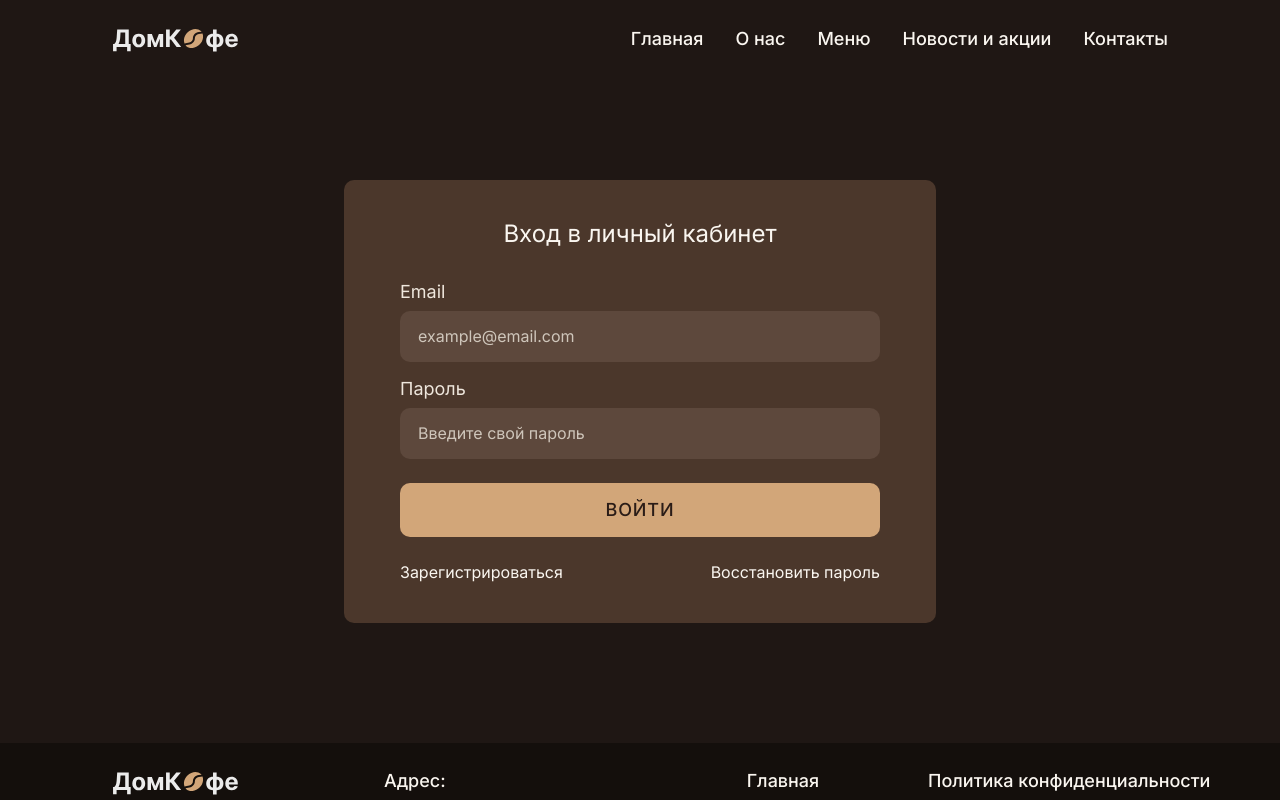
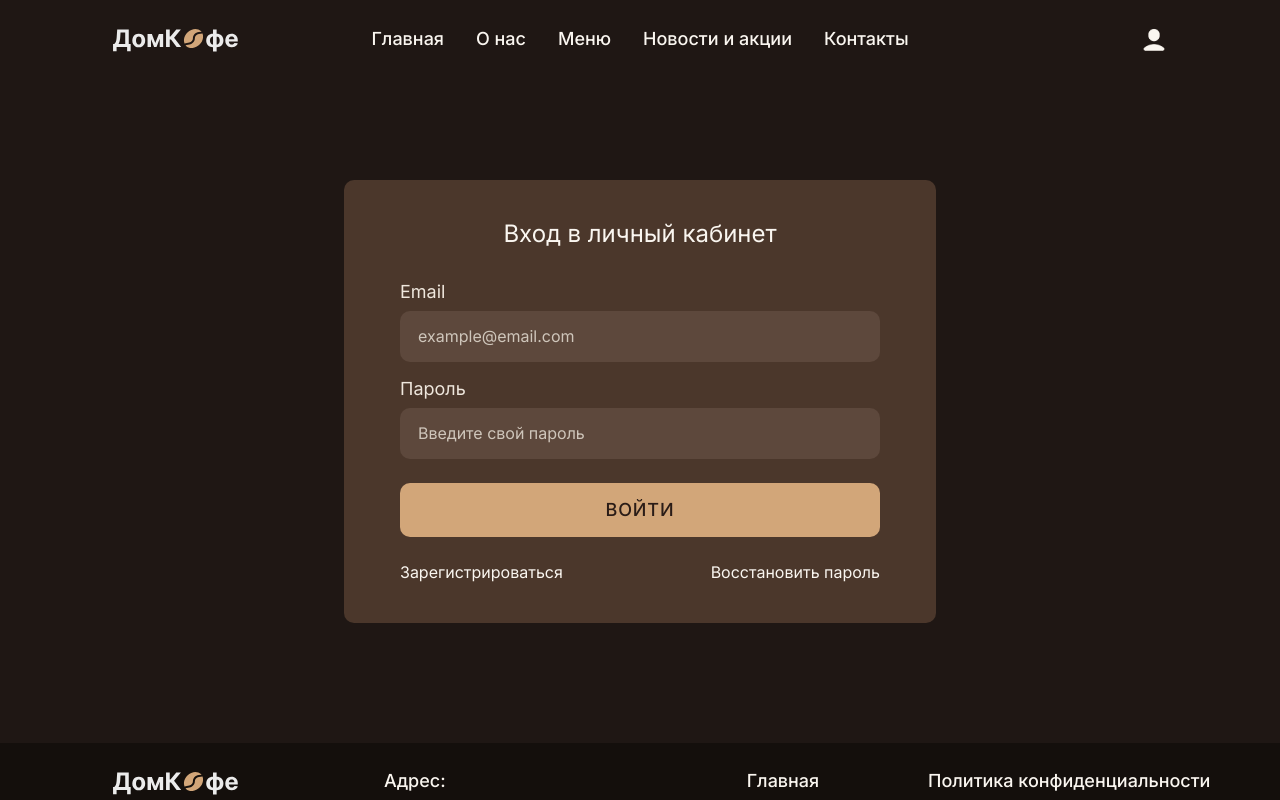
Before and after one commit to JackieKudymova/coffeecafe, a React (Vite) app in the folder coffeecafe/: page /login in a window 1280 px wide. Shown: the top 800 px of the page. Built offline with nearby package versions, Linux system fonts and the light colour scheme.

Commit message:
feat(frontend): шапка с личным кабинетом и промо-блок для гостей на главной

```diff
--- /dev/null
+++ b/coffeecafe/src/components/AuthPromoSection.tsx
@@ -0,0 +1,60 @@
+/*
+  AuthPromoSection — промо-блок «Личный кабинет» перед PromoSection на главной.
+
+  Тёмно-коричневый фон #4b372b (brown-footer), весь контент по центру.
+  Размеры заголовка/подзаголовка/отступов — по фреймам Figma:
+    мобилка  — HF_phone_main.Group 1722.news
+    планшет  — macets_ipad.Hf_ipad_main.Group 1773 (но выравнивание центрируем,
+               как на десктопе — по требованию заказчика)
+    десктоп  — HF_desktop_main.news
+
+  Кнопка ведёт на /login и подписана «ВОЙТИ».
+  Ширина кнопки на каждом разрешении совпадает с hero-кнопкой того же экрана:
+    mobile 358×67, tablet 386×67, desktop 280×54.
+*/
+
+import { Link } from 'react-router-dom'
+
+function AuthPromoSection() {
+  return (
+    <section className="bg-[#4b372b]">
+      <div
+        className="
+          px-4 lg:px-16 xl:px-28
+          py-[84px] md:py-20 lg:py-[95px]
+          flex flex-col items-center text-center
+        "
+      >
+        <h2 className="font-heading font-semibold text-cream text-[28px] md:text-[32px] lg:text-[36px] leading-tight">
+          Личный кабинет с постоянной скидкой
+        </h2>
+
+        <p className="text-cream-dark text-base md:text-[17px] lg:text-lg leading-[19px] md:leading-[21px] lg:leading-[22px] mt-6 lg:mt-8 max-w-[358px] md:max-w-[483px] lg:max-w-[526px]">
+          Зарегистрируйтесь и получите личный кабинет с постоянной скидкой.
+          Ваш индивидуальный номер — всегда с вами и работает при каждом заказе
+        </p>
+
+        {/* Ширина кнопки = hero-кнопка соответствующего разрешения */}
+        <Link
+          to="/login"
+          className="
+            inline-flex items-center justify-center
+            mt-10 md:mt-14 lg:mt-9
+            bg-brown-button text-brown-dark font-medium rounded-[10px]
+            uppercase tracking-wider transition-colors
+            hover:bg-brown-button-hover active:bg-brown-button-active
+            focus-visible:outline-none focus-visible:ring-2 focus-visible:ring-cream/50 focus-visible:ring-offset-2 focus-visible:ring-offset-[#4b372b]
+            text-base lg:text-lg
+            w-[358px] h-[67px]
+            md:w-[386px] md:h-[67px]
+            lg:w-[280px] lg:h-[54px]
+          "
+        >
+          Войти
+        </Link>
+      </div>
+    </section>
+  )
+}
+
+export default AuthPromoSection
--- a/coffeecafe/src/components/Header.tsx
+++ b/coffeecafe/src/components/Header.tsx
@@ -9,19 +9,14 @@
 
 import { useEffect } from 'react'
 import { createPortal } from 'react-dom'
-import { NavLink } from 'react-router-dom'
+import { NavLink, useLocation } from 'react-router-dom'
 import logo from '../assets/images/logo.svg'
+import userIcon from '../assets/images/User Male.png'
+import { getUserToken } from '../services/authService'
 
 /* Десктопная навигация включает "Главная", мобильная — нет (по макету) */
 const desktopLinks = [
   { label: 'Главная', href: '/' },
-  { label: 'О нас', href: '/about' },
-  { label: 'Меню', href: '/menu' },
-  { label: 'Новости и акции', href: '/news' },
-  { label: 'Контакты', href: '/contacts' },
-]
-
-const mobileLinks = [
   { label: 'О нас', href: '/about' },
   { label: 'Меню', href: '/menu' },
   { label: 'Новости и акции', href: '/news' },
@@ -34,6 +29,23 @@ interface HeaderProps {
 }
 
 function Header({ isMenuOpen, onToggleMenu }: HeaderProps) {
+  /*
+    Куда ведёт «Личный кабинет»: если уже есть токен — сразу в /lk,
+    иначе — на страницу входа. useLocation триггерит ре-рендер при смене
+    маршрута, чтобы после логина (navigate('/lk')) кнопка обновилась.
+  */
+  useLocation()
+  const lkHref = getUserToken() ? '/lk' : '/login'
+
+  /* На планшете/мобилке «Личный кабинет» — пункт меню (иконки в header нет, по макету). */
+  const mobileLinks = [
+    { label: 'О нас', href: '/about' },
+    { label: 'Меню', href: '/menu' },
+    { label: 'Новости и акции', href: '/news' },
+    { label: 'Контакты', href: '/contacts' },
+    { label: 'Личный кабинет', href: lkHref },
+  ]
+
   useEffect(() => {
     if (!isMenuOpen) return
 
@@ -130,9 +142,19 @@ function Header({ isMenuOpen, onToggleMenu }: HeaderProps) {
     <>
       {/* Шапка — всегда поверх контента */}
       <header className="absolute top-0 left-0 w-full z-50">
-        <div className="flex items-center justify-between px-4 lg:px-16 xl:px-28 py-4 lg:py-6">
+        {/*
+          Мобилки/планшет: flex c justify-between (логотип слева, бургер справа).
+          Десктоп: 3 колонки (логотип слева — меню по центру — иконка ЛК справа),
+          по макету HF_desktop_main.hero.header.
+        */}
+        {/*
+          Десктоп: 3 колонки 1fr-auto-1fr — крайние равны, средняя по контенту,
+          поэтому меню стоит ровно по центру фрейма (как в Figma 380:1298) и
+          не сжимается, что иначе ломало бы перенос «О нас».
+        */}
+        <div className="flex items-center justify-between lg:grid lg:grid-cols-[1fr_auto_1fr] px-4 lg:px-16 xl:px-28 py-4 lg:py-6">
           {/* Логотип — SVG, адаптивный размер: 106×25 мобилка, 120×27 планшет, 127×29 десктоп */}
-          <a href="/">
+          <a href="/" className="lg:justify-self-start">
             <img
               src={logo}
               alt="ДомКофе"
@@ -140,8 +162,8 @@ function Header({ isMenuOpen, onToggleMenu }: HeaderProps) {
             />
           </a>
 
-          {/* Десктопная навигация */}
-          <nav className="hidden lg:flex gap-4 lg:gap-8">
+          {/* Десктопная навигация — центральная колонка */}
+          <nav className="hidden lg:flex gap-4 lg:gap-8 lg:justify-self-center">
             {desktopLinks.map((link) => (
               <NavLink
                 key={link.label}
@@ -154,7 +176,33 @@ function Header({ isMenuOpen, onToggleMenu }: HeaderProps) {
             ))}
           </nav>
 
-          {/* Бургер-кнопка (только мобилки) */}
+          {/*
+            Иконка «Личный кабинет» → /login, правая колонка.
+            Состояния — как у пунктов меню (text-cream → hover/active: text-brown-button).
+            Используем CSS-маску, чтобы цвет PNG-иконки управлялся через bg-current.
+          */}
+          <NavLink
+            to={lkHref}
+            aria-label="Личный кабинет"
+            className="hidden lg:inline-flex shrink-0 lg:justify-self-end text-cream transition-colors hover:text-brown-button active:text-brown-button focus-visible:outline-none focus-visible:ring-2 focus-visible:ring-cream/50 focus-visible:rounded-sm"
+          >
+            <span
+              aria-hidden
+              className="block h-7 w-7 bg-current"
+              style={{
+                WebkitMaskImage: `url(${userIcon})`,
+                maskImage: `url(${userIcon})`,
+                WebkitMaskRepeat: 'no-repeat',
+                maskRepeat: 'no-repeat',
+                WebkitMaskPosition: 'center',
+                maskPosition: 'center',
+                WebkitMaskSize: 'contain',
+                maskSize: 'contain',
+              }}
+            />
+          </NavLink>
+
+          {/* Бургер-кнопка (только мобилки/планшет) */}
           <button
             type="button"
             className="lg:hidden text-cream transition-colors hover:text-brown-button focus-visible:outline-none focus-visible:ring-2 focus-visible:ring-cream/50 rounded-sm"
--- a/coffeecafe/src/pages/HomePage.tsx
+++ b/coffeecafe/src/pages/HomePage.tsx
@@ -4,6 +4,7 @@ import HeroSection from '../components/HeroSection'
 import AboutSection from '../components/AboutSection'
 import WhyUsSection from '../components/WhyUsSection'
 import MenuSection from '../components/MenuSection'
+import AuthPromoSection from '../components/AuthPromoSection'
 import PromoSection from '../components/PromoSection'
 import GallerySection from '../components/GallerySection'
 import ReviewsSection from '../components/ReviewsSection'
@@ -27,6 +28,7 @@ function HomePage() {
       <AboutSection />
       <WhyUsSection />
       <MenuSection />
+      <AuthPromoSection />
       <PromoSection />
       <GallerySection />
       <ReviewsSection />
```
Also changed, not shown: coffeecafe/src/assets/images/User Male.png (added).
